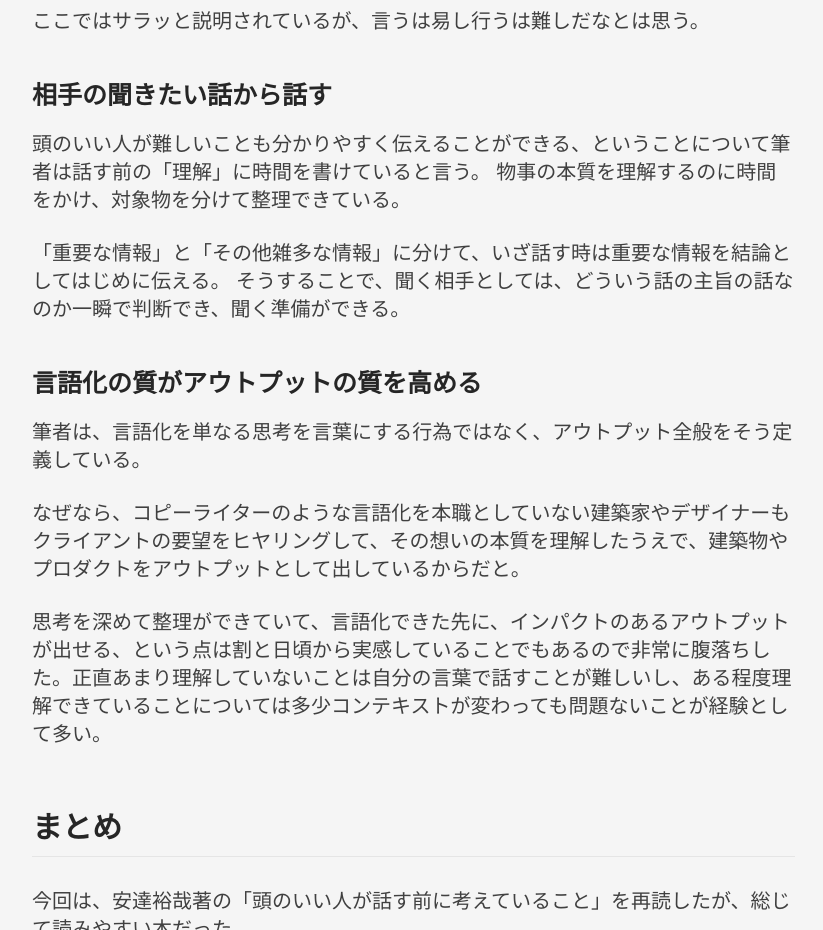
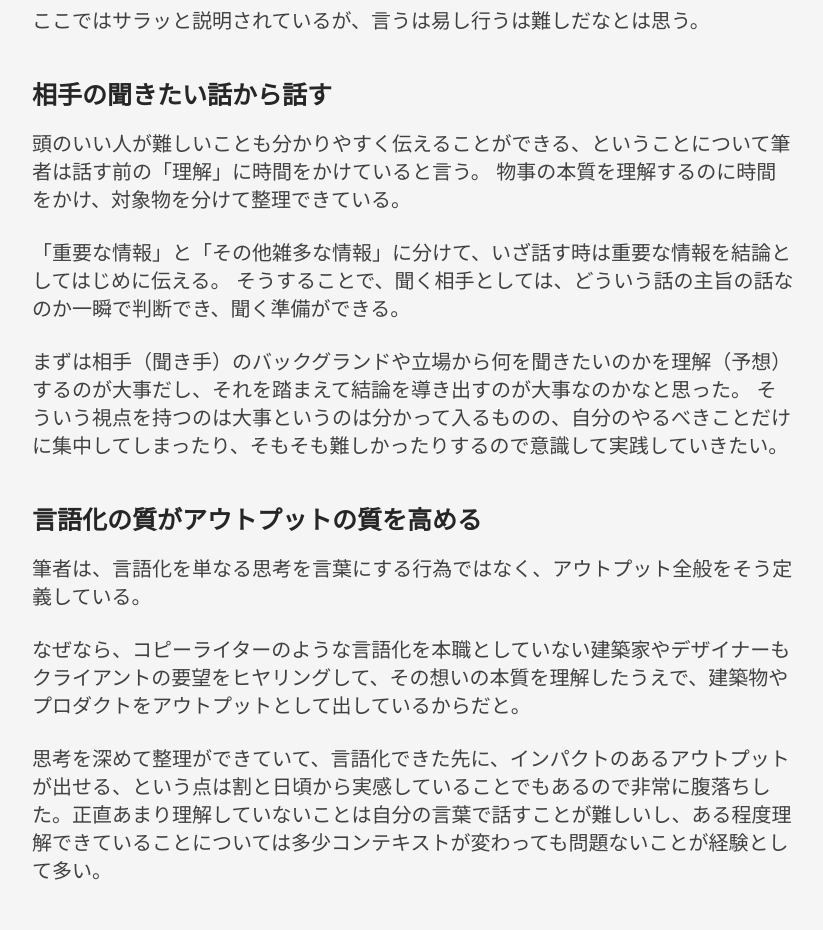
Before and after one commit to ega4432/egashira.dev, an Astro site: page /blog/book-review/what-smart-people-think-before-they-speak in a window 1280 px wide. Shown: the part 1380-2310 px from the top of the page, without its empty margins (56-879 px from the left). Built offline with nearby package versions, Linux system fonts and the light colour scheme; Astro itself is replaced by a stand-in of ours; some packages are replaced by stand-ins of ours.

Commit message:
Update what-smart-people-think-before-they-speak.md

```diff
--- a/src/content/blog/book-review/what-smart-people-think-before-they-speak.md
+++ b/src/content/blog/book-review/what-smart-people-think-before-they-speak.md
@@ -40,11 +40,14 @@ summary: "一年前くらいに読んだ本書をたまたま手にとって再
 
 ### 相手の聞きたい話から話す
 
-頭のいい人が難しいことも分かりやすく伝えることができる、ということについて筆者は話す前の「理解」に時間を書けていると言う。
+頭のいい人が難しいことも分かりやすく伝えることができる、ということについて筆者は話す前の「理解」に時間をかけていると言う。
 物事の本質を理解するのに時間をかけ、対象物を分けて整理できている。
 
 「重要な情報」と「その他雑多な情報」に分けて、いざ話す時は重要な情報を結論としてはじめに伝える。
 そうすることで、聞く相手としては、どういう話の主旨の話なのか一瞬で判断でき、聞く準備ができる。
+
+まずは相手（聞き手）のバックグランドや立場から何を聞きたいのかを理解（予想）するのが大事だし、それを踏まえて結論を導き出すのが大事なのかなと思った。
+そういう視点を持つのは大事というのは分かって入るものの、自分のやるべきことだけに集中してしまったり、そもそも難しかったりするので意識して実践していきたい。
 
 ### 言語化の質がアウトプットの質を高める
 
```
